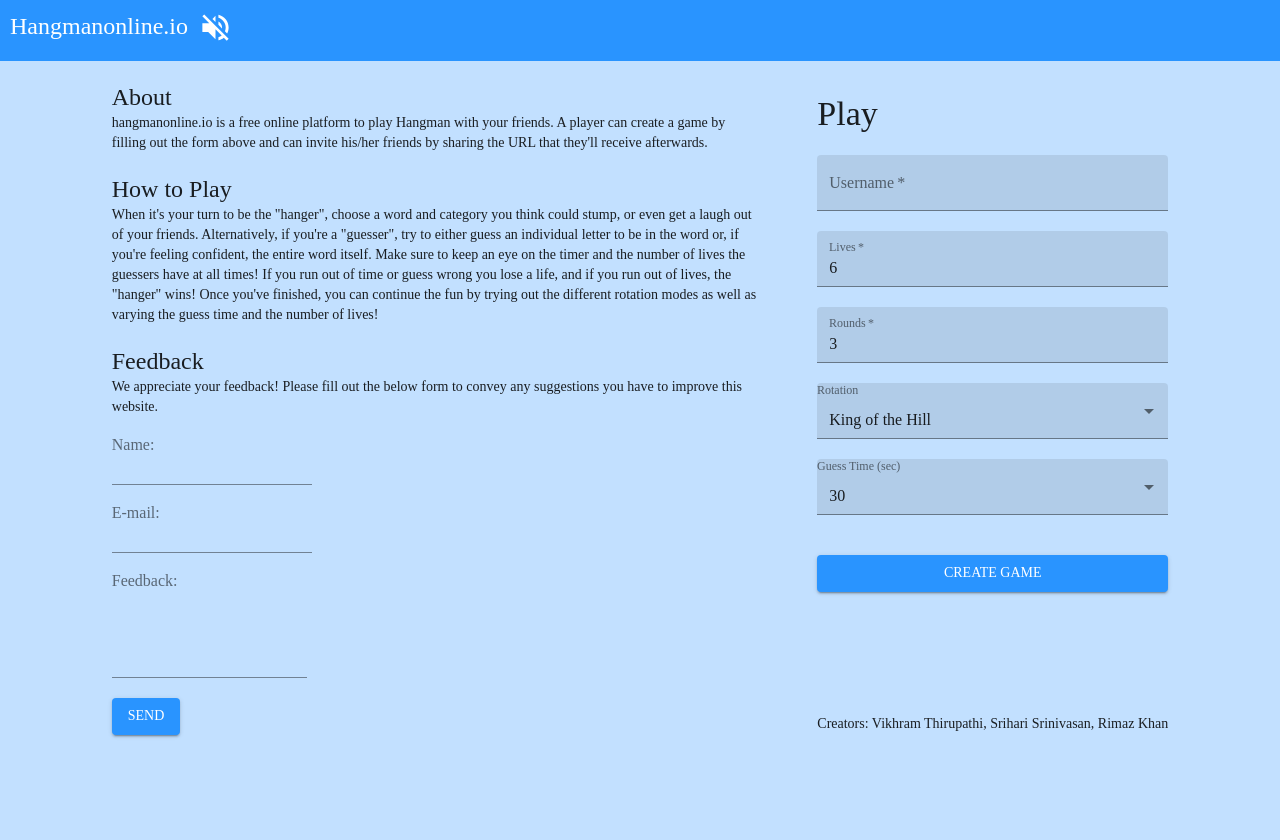
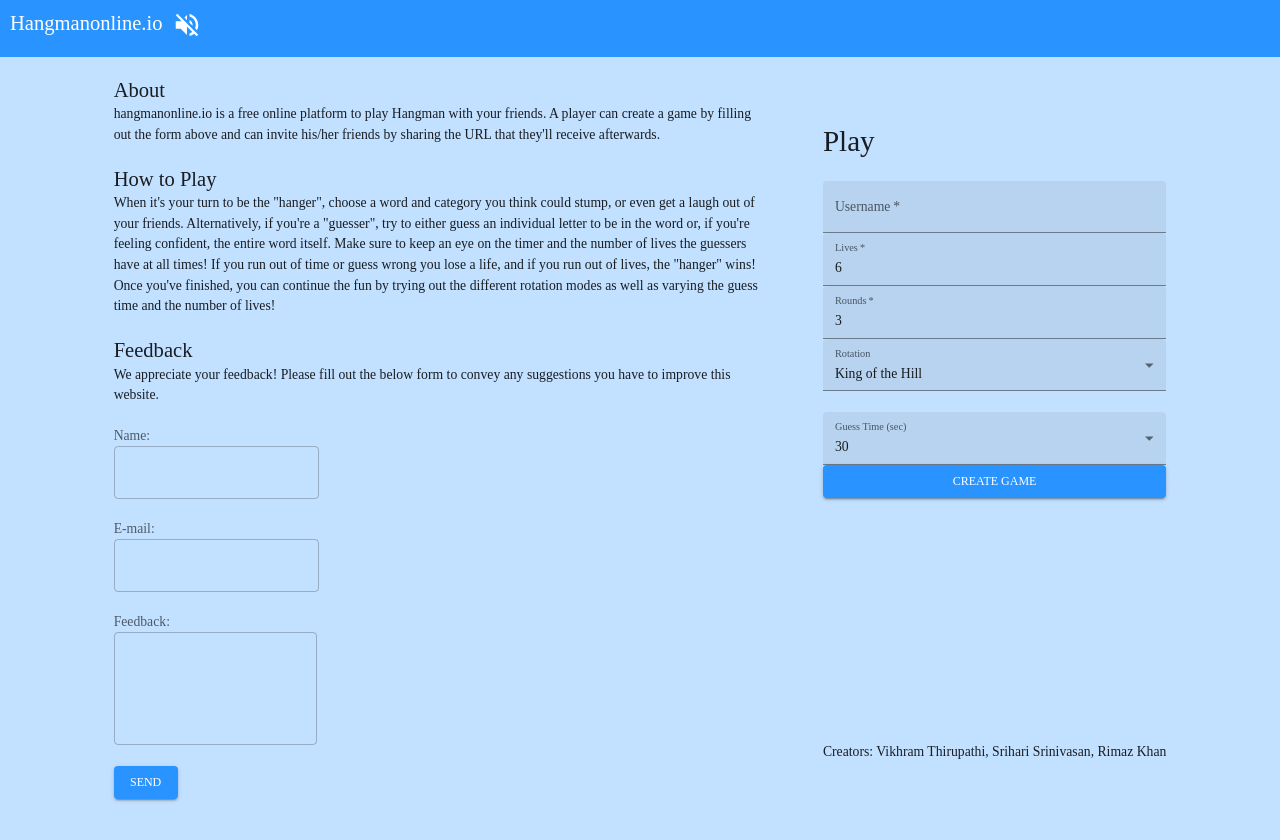
Before and after one commit to rimazmk/hangman-fe, a React (Vite) app: page / in a window 1280 px wide. Shown: the top 840 px of the page. Before the commit the page ends 800 px from the top, so only its background shows below. Built offline with nearby package versions, Linux system fonts and the light colour scheme; no server answers; a web font is replaced by a local one.

Commit message:
Migrate to MUI v5

```diff
--- a/src/components/Chat.tsx
+++ b/src/components/Chat.tsx
@@ -1,6 +1,6 @@
 import React, { useState, useEffect, useCallback } from "react";
 import { socket } from "../modules";
-import { FormControl, Input, Button } from "@material-ui/core";
+import { FormControl, Input, Button } from "@mui/material";
 import ScrollableFeed from "react-scrollable-feed";
 
 function Chat({ user, roomID }: { user: string; roomID: string }) {
--- a/src/components/Create.tsx
+++ b/src/components/Create.tsx
@@ -14,7 +14,7 @@ import {
   Select,
   Typography,
   Button,
-} from "@material-ui/core";
+} from "@mui/material";
 import { socket } from "../modules";
 import axios from "axios";
 
@@ -175,11 +175,15 @@ function Create({
         <div className="right">
           <form
             onSubmit={handleSubmit}
-            style={{ minWidth: "225px", maxWidth: "400px" }}
+            style={{
+              minWidth: "225px",
+              maxWidth: "400px",
+            }}
           >
             <Typography variant="h4">Play</Typography>
             <br />
             <FormGroup>
+              <FormControl>
                 <TextField
                   type="text"
                   value={state.username}
@@ -195,12 +199,15 @@ function Create({
                   required
                   disabled={submitted}
                 />
-              <br />
+              </FormControl>
+              <FormControl>
                 <TextField
                   type="number"
                   label="Lives"
                   value={state.lives}
-                onChange={(e) => setState({ ...state, lives: e.target.value })}
+                  onChange={(e) =>
+                    setState({ ...state, lives: e.target.value })
+                  }
                   id="lives"
                   name="lives"
                   inputProps={{ min: 6, max: 10 }}
@@ -209,7 +216,8 @@ function Create({
                   required
                   disabled={submitted}
                 />
-              <br />
+              </FormControl>
+              <FormControl>
                 <TextField
                   type="number"
                   label="Rounds"
@@ -225,34 +233,33 @@ function Create({
                   required
                   disabled={submitted}
                 />
-              <br />
-              <FormControl>
+              </FormControl>
+              <FormControl variant="filled" fullWidth>
                 <InputLabel id="rotation-label">Rotation</InputLabel>
                 <Select
                   labelId="rotation-label"
+                  label="Rotation"
                   name="rotation"
                   id="rotation"
                   value={state.rotation}
                   onChange={(e) =>
                     setState({ ...state, rotation: e.target.value as string })
                   }
-                  onInvalid={(e) => "Please fill out this field"}
-                  variant="filled"
                   required
                   disabled={submitted}
                 >
                   <MenuItem value="king">King of the Hill</MenuItem>
                   <MenuItem value="robin">Round Robin</MenuItem>
-                </Select>{" "}
+                </Select>
               </FormControl>
               <br />
-              <FormControl>
+              <FormControl variant="filled" fullWidth>
                 <InputLabel id="time-label">Guess Time (sec)</InputLabel>
                 <Select
                   name="time"
                   id="time"
                   labelId="time-label"
-                  onInvalid={(e) => "Please fill out this field"}
+                  label="Guess Time (sec)"
                   value={state.time}
                   required
                   variant="filled"
@@ -273,8 +280,6 @@ function Create({
                   <MenuItem value="inf">Unlimited</MenuItem>
                 </Select>
               </FormControl>
-              <br />
-              <br />
               <Button
                 variant="contained"
                 color="primary"
@@ -283,7 +288,6 @@ function Create({
               >
                 Create Game
               </Button>
-              <br />
               <br />
             </FormGroup>
           </form>
--- a/src/components/Game.tsx
+++ b/src/components/Game.tsx
@@ -1,6 +1,6 @@
 import React, { useState, useEffect, useRef, useCallback } from "react";
 import { gameStateInterface } from "../hangman";
-import { FormControl, Input, InputLabel, Typography } from "@material-ui/core";
+import { FormControl, Input, InputLabel, Typography } from "@mui/material";
 import Letters from "./Letters";
 import Timer from "./Timer";
 import "../css/Game.scss";
--- a/src/components/Letters.tsx
+++ b/src/components/Letters.tsx
@@ -1,5 +1,5 @@
 import React from "react";
-import { Button } from "@material-ui/core";
+import { Button } from "@mui/material";
 
 interface Props {
   onClick: React.MouseEventHandler<HTMLButtonElement>;
--- a/src/components/Main.tsx
+++ b/src/components/Main.tsx
@@ -4,19 +4,21 @@ import {
   Typography,
   ThemeProvider,
   CssBaseline,
-  createMuiTheme,
-} from "@material-ui/core";
-import VolumeUpIcon from "@material-ui/icons/VolumeUp";
-import VolumeOffIcon from "@material-ui/icons/VolumeOff";
+  createTheme,
+} from "@mui/material";
+import VolumeUpIcon from "@mui/icons-material/VolumeUp";
+import VolumeOffIcon from "@mui/icons-material/VolumeOff";
 import Create from "./Create";
 import Room from "./Room";
 import "../css/Main.scss";
 import ReactGA from "react-ga4";
 import { BrowserRouter, Route } from "react-router-dom";
+import { ANALYTICS_KEY } from "../env";
 
-const theme = createMuiTheme({
+const theme = createTheme({
   typography: {
     fontFamily: ["Yeon Sung", "Sans Serif"].join(","),
+    fontSize: 12,
     h3: {
       letterSpacing: "2px",
     },
@@ -31,9 +33,8 @@ const theme = createMuiTheme({
   },
 });
 
-const key = process.env.REACT_APP_ANALYTICS_KEY;
-if (key) {
-  ReactGA.initialize(key);
+if (ANALYTICS_KEY) {
+  ReactGA.initialize(ANALYTICS_KEY);
 }
 
 const Main = () => {
--- a/src/components/NewRound.tsx
+++ b/src/components/NewRound.tsx
@@ -8,7 +8,7 @@ import {
   MenuItem,
   Select,
   Button,
-} from "@material-ui/core";
+} from "@mui/material";
 import { gameStateInterface, gameInitInterface } from "../hangman";
 import { socket } from "../modules";
 
@@ -130,7 +130,7 @@ const NewRound = ({
               required
             />
             <br />
-            <FormControl>
+            <FormControl variant="filled" fullWidth>
               <InputLabel id="rotation-label">Rotation</InputLabel>
               <Select
                 labelId="rotation-label"
@@ -140,25 +140,23 @@ const NewRound = ({
                 onChange={(e) =>
                   setState({ ...state, rotation: e.target.value as string })
                 }
-                onInvalid={(e) => "Please fill out this field"}
-                variant="filled"
+                label="Rotation"
                 required
               >
                 <MenuItem value="robin">Round Robin</MenuItem>
                 <MenuItem value="king">King of the Hill</MenuItem>
-              </Select>{" "}
+              </Select>
             </FormControl>
             <br />
-            <FormControl>
+            <FormControl variant="filled" fullWidth>
               <InputLabel id="time-label">Guess Time (sec)</InputLabel>
               <Select
                 name="time"
                 id="time"
                 labelId="time-label"
-                onInvalid={(e) => "Please fill out this field"}
                 value={state.time}
                 required
-                variant="filled"
+                label="Guess Time (sec)"
                 onChange={(e) =>
                   setState({ ...state, time: e.target.value as string })
                 }
--- a/src/components/NewWord.tsx
+++ b/src/components/NewWord.tsx
@@ -1,5 +1,5 @@
 import React, { useState, useEffect, useCallback } from "react";
-import { TextField, Button, InputLabel, Typography } from "@material-ui/core";
+import { TextField, Button, InputLabel, Typography } from "@mui/material";
 import { gameStateInterface } from "../hangman";
 import Standings from "./Standings";
 import { socket } from "../modules";
--- a/src/components/Standings.tsx
+++ b/src/components/Standings.tsx
@@ -1,7 +1,7 @@
 import React, { useRef } from "react";
 import { gameStateInterface } from "../hangman";
 import NewRound from "./NewRound";
-import { Typography } from "@material-ui/core";
+import { Typography } from "@mui/material";
 const Standings = ({
   gameState,
   setGameState,
--- a/src/components/Wait.tsx
+++ b/src/components/Wait.tsx
@@ -1,7 +1,7 @@
 import React, { useState, useEffect, useRef, useCallback } from "react";
 import { gameStateInterface } from "../hangman";
 import { socket } from "../modules";
-import { InputLabel, TextField, Button, Typography } from "@material-ui/core";
+import { InputLabel, TextField, Button, Typography } from "@mui/material";
 
 function Wait({
   user,
```
Lines whose indentation alone changed are shown as unchanged.
